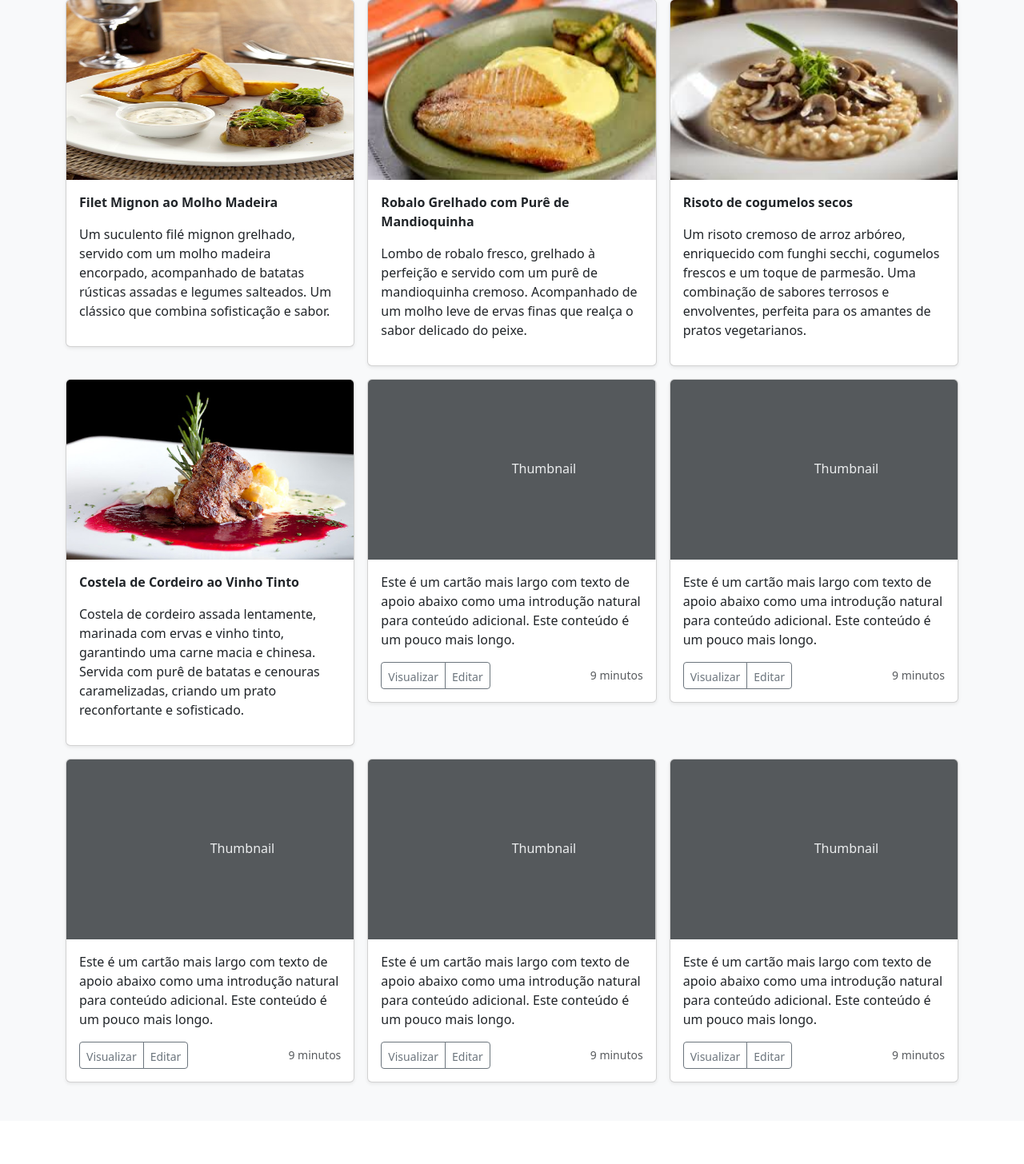
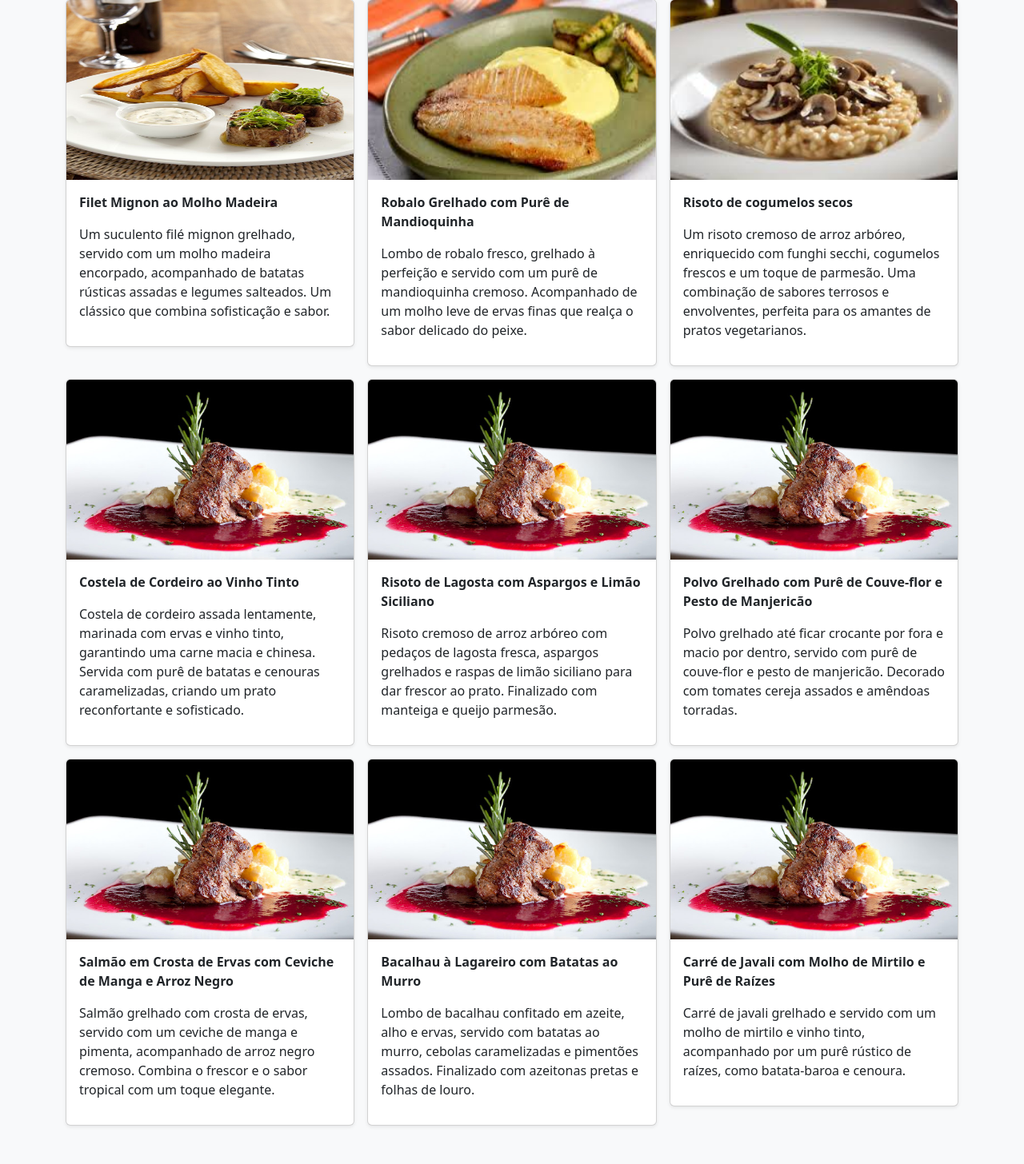
Before and after one commit to joaohugobotelho/Trabalho-Restaurante, a Django app: template sga/aplic/templates/pratos.html in a window 1280 px wide. Shown: the part 105-1561 px from the top of the page at 80% size. Before the commit the page ends 1462 px from the top, so only its background shows below. Run offline with Django 3.2, Linux system fonts and the light colour scheme; the template is opened without the code that fills it, so the values that code supplies are empty.

Commit message:
add pratos principais

```diff
--- a/sga/aplic/templates/pratos.html
+++ b/sga/aplic/templates/pratos.html
@@ -119,17 +119,12 @@
                   </div>
                 </div>
 
-                <div class="col">
+                 <div class="col">
                   <div class="card shadow-sm">
-                    <svg class="bd-placeholder-img card-img-top" width="100%" height="225" xmlns="http://www.w3.org/2000/svg" role="img" aria-label="Espaço reservado: Miniatura" preserveAspectRatio="xMidYMid slice" focusable="false"><title>Placeholder</title><rect width="100%" height="100%" fill="#55595c"></rect><text x="50%" y="50%" fill="#eceeef" dy=".3em">Thumbnail</text></svg>
+                    <img src="/sga/media/cordeiro.jpg" class="card-img-top" alt="Imagem do prato" width="100%" height="225">
                     <div class="card-body">
-                      <p class="card-text"><font style="vertical-align: inherit;"><font style="vertical-align: inherit;">Este é um cartão mais largo com texto de apoio abaixo como uma introdução natural para conteúdo adicional. Este conteúdo é um pouco mais longo.</font></font></p>
+                      <p class="card-text"><font style="vertical-align: inherit;"><font style="vertical-align: inherit;"><b>Risoto de Lagosta com Aspargos e Limão Siciliano</b><p>Risoto cremoso de arroz arbóreo com pedaços de lagosta fresca, aspargos grelhados e raspas de limão siciliano para dar frescor ao prato. Finalizado com manteiga e queijo parmesão.</p></font></font></p>
                       <div class="d-flex justify-content-between align-items-center">
-                        <div class="btn-group">
-                          <button type="button" class="btn btn-sm btn-outline-secondary"><font style="vertical-align: inherit;"><font style="vertical-align: inherit;">Visualizar</font></font></button>
-                          <button type="button" class="btn btn-sm btn-outline-secondary"><font style="vertical-align: inherit;"><font style="vertical-align: inherit;">Editar</font></font></button>
-                        </div>
-                        <small class="text-body-secondary"><font style="vertical-align: inherit;"><font style="vertical-align: inherit;">9 minutos</font></font></small>
                       </div>
                     </div>
                   </div>
@@ -137,15 +132,10 @@
 
                 <div class="col">
                   <div class="card shadow-sm">
-                    <svg class="bd-placeholder-img card-img-top" width="100%" height="225" xmlns="http://www.w3.org/2000/svg" role="img" aria-label="Espaço reservado: Miniatura" preserveAspectRatio="xMidYMid slice" focusable="false"><title>Placeholder</title><rect width="100%" height="100%" fill="#55595c"></rect><text x="50%" y="50%" fill="#eceeef" dy=".3em">Thumbnail</text></svg>
+                    <img src="/sga/media/cordeiro.jpg" class="card-img-top" alt="Imagem do prato" width="100%" height="225">
                     <div class="card-body">
-                      <p class="card-text"><font style="vertical-align: inherit;"><font style="vertical-align: inherit;">Este é um cartão mais largo com texto de apoio abaixo como uma introdução natural para conteúdo adicional. Este conteúdo é um pouco mais longo.</font></font></p>
+                      <p class="card-text"><font style="vertical-align: inherit;"><font style="vertical-align: inherit;"><b>Polvo Grelhado com Purê de Couve-flor e Pesto de Manjericão</b><p>Polvo grelhado até ficar crocante por fora e macio por dentro, servido com purê de couve-flor e pesto de manjericão. Decorado com tomates cereja assados e amêndoas torradas.</p></font></font></p>
                       <div class="d-flex justify-content-between align-items-center">
-                        <div class="btn-group">
-                          <button type="button" class="btn btn-sm btn-outline-secondary"><font style="vertical-align: inherit;"><font style="vertical-align: inherit;">Visualizar</font></font></button>
-                          <button type="button" class="btn btn-sm btn-outline-secondary"><font style="vertical-align: inherit;"><font style="vertical-align: inherit;">Editar</font></font></button>
-                        </div>
-                        <small class="text-body-secondary"><font style="vertical-align: inherit;"><font style="vertical-align: inherit;">9 minutos</font></font></small>
                       </div>
                     </div>
                   </div>
@@ -153,15 +143,10 @@
 
                 <div class="col">
                   <div class="card shadow-sm">
-                    <svg class="bd-placeholder-img card-img-top" width="100%" height="225" xmlns="http://www.w3.org/2000/svg" role="img" aria-label="Espaço reservado: Miniatura" preserveAspectRatio="xMidYMid slice" focusable="false"><title>Placeholder</title><rect width="100%" height="100%" fill="#55595c"></rect><text x="50%" y="50%" fill="#eceeef" dy=".3em">Thumbnail</text></svg>
+                    <img src="/sga/media/cordeiro.jpg" class="card-img-top" alt="Imagem do prato" width="100%" height="225">
                     <div class="card-body">
-                      <p class="card-text"><font style="vertical-align: inherit;"><font style="vertical-align: inherit;">Este é um cartão mais largo com texto de apoio abaixo como uma introdução natural para conteúdo adicional. Este conteúdo é um pouco mais longo.</font></font></p>
+                      <p class="card-text"><font style="vertical-align: inherit;"><font style="vertical-align: inherit;"><b>Salmão em Crosta de Ervas com Ceviche de Manga e Arroz Negro</b><p>Salmão grelhado com crosta de ervas, servido com um ceviche de manga e pimenta, acompanhado de arroz negro cremoso. Combina o frescor e o sabor tropical com um toque elegante.</p></font></font></p>
                       <div class="d-flex justify-content-between align-items-center">
-                        <div class="btn-group">
-                          <button type="button" class="btn btn-sm btn-outline-secondary"><font style="vertical-align: inherit;"><font style="vertical-align: inherit;">Visualizar</font></font></button>
-                          <button type="button" class="btn btn-sm btn-outline-secondary"><font style="vertical-align: inherit;"><font style="vertical-align: inherit;">Editar</font></font></button>
-                        </div>
-                        <small class="text-body-secondary"><font style="vertical-align: inherit;"><font style="vertical-align: inherit;">9 minutos</font></font></small>
                       </div>
                     </div>
                   </div>
@@ -169,15 +154,10 @@
 
                 <div class="col">
                   <div class="card shadow-sm">
-                    <svg class="bd-placeholder-img card-img-top" width="100%" height="225" xmlns="http://www.w3.org/2000/svg" role="img" aria-label="Espaço reservado: Miniatura" preserveAspectRatio="xMidYMid slice" focusable="false"><title>Placeholder</title><rect width="100%" height="100%" fill="#55595c"></rect><text x="50%" y="50%" fill="#eceeef" dy=".3em">Thumbnail</text></svg>
+                    <img src="/sga/media/cordeiro.jpg" class="card-img-top" alt="Imagem do prato" width="100%" height="225">
                     <div class="card-body">
-                      <p class="card-text"><font style="vertical-align: inherit;"><font style="vertical-align: inherit;">Este é um cartão mais largo com texto de apoio abaixo como uma introdução natural para conteúdo adicional. Este conteúdo é um pouco mais longo.</font></font></p>
+                      <p class="card-text"><font style="vertical-align: inherit;"><font style="vertical-align: inherit;"><b>Bacalhau à Lagareiro com Batatas ao Murro</b><p>Lombo de bacalhau confitado em azeite, alho e ervas, servido com batatas ao murro, cebolas caramelizadas e pimentões assados. Finalizado com azeitonas pretas e folhas de louro.</p></font></font></p>
                       <div class="d-flex justify-content-between align-items-center">
-                        <div class="btn-group">
-                          <button type="button" class="btn btn-sm btn-outline-secondary"><font style="vertical-align: inherit;"><font style="vertical-align: inherit;">Visualizar</font></font></button>
-                          <button type="button" class="btn btn-sm btn-outline-secondary"><font style="vertical-align: inherit;"><font style="vertical-align: inherit;">Editar</font></font></button>
-                        </div>
-                        <small class="text-body-secondary"><font style="vertical-align: inherit;"><font style="vertical-align: inherit;">9 minutos</font></font></small>
                       </div>
                     </div>
                   </div>
@@ -185,15 +165,10 @@
 
                 <div class="col">
                   <div class="card shadow-sm">
-                    <svg class="bd-placeholder-img card-img-top" width="100%" height="225" xmlns="http://www.w3.org/2000/svg" role="img" aria-label="Espaço reservado: Miniatura" preserveAspectRatio="xMidYMid slice" focusable="false"><title>Placeholder</title><rect width="100%" height="100%" fill="#55595c"></rect><text x="50%" y="50%" fill="#eceeef" dy=".3em">Thumbnail</text></svg>
+                    <img src="/sga/media/cordeiro.jpg" class="card-img-top" alt="Imagem do prato" width="100%" height="225">
                     <div class="card-body">
-                      <p class="card-text"><font style="vertical-align: inherit;"><font style="vertical-align: inherit;">Este é um cartão mais largo com texto de apoio abaixo como uma introdução natural para conteúdo adicional. Este conteúdo é um pouco mais longo.</font></font></p>
+                      <p class="card-text"><font style="vertical-align: inherit;"><font style="vertical-align: inherit;"><b>Carré de Javali com Molho de Mirtilo e Purê de Raízes</b><p>Carré de javali grelhado e servido com um molho de mirtilo e vinho tinto, acompanhado por um purê rústico de raízes, como batata-baroa e cenoura.</p></font></font></p>
                       <div class="d-flex justify-content-between align-items-center">
-                        <div class="btn-group">
-                          <button type="button" class="btn btn-sm btn-outline-secondary"><font style="vertical-align: inherit;"><font style="vertical-align: inherit;">Visualizar</font></font></button>
-                          <button type="button" class="btn btn-sm btn-outline-secondary"><font style="vertical-align: inherit;"><font style="vertical-align: inherit;">Editar</font></font></button>
-                        </div>
-                        <small class="text-body-secondary"><font style="vertical-align: inherit;"><font style="vertical-align: inherit;">9 minutos</font></font></small>
                       </div>
                     </div>
                   </div>
```
Also changed, not shown: sga/db.sqlite3, sga/media/media/Carré_de_Javali_com_Molho_de_Mirtilo_e_Purê_de_Raízes.jpg (added), sga/media/media/Costela_de_Cordeiro_ao_Vinho_Tinto.jfif (added), sga/media/media/Filet_Mignon.jpg (added), sga/media/media/Polvo_Grelhado_com_Purê_de_Couve-flor_e_Pesto_de_Manjericão.jpg (added), sga/media/media/Risoto_de_Lagosta_com_Aspargos_e_Limão_Siciliano.jpg (added), sga/media/media/Risoto_de_cogumelos_secos.jpg (added), sga/media/media/Robalo_Grelhado_com_Purê_de_Mandioquinha.jpg (added), sga/media/media/Salmão_em_Crosta_de_Ervas_com_Ceviche_de_Manga_e_Arroz_Negro.jpg (added).
